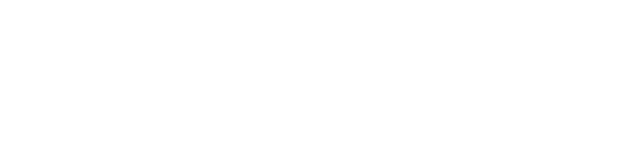
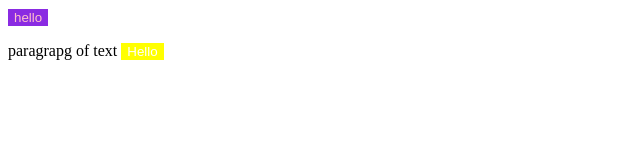
Before and after one commit to czstoptrade/czssyz, a plain HTML site: page index.html in a window 1280 px wide. Shown: the whole page, without its empty margins (0-640 px from the left). Drawn offline with Linux system fonts and the light colour scheme.

Commit message:
Update index.html

```diff
--- a/index.html
+++ b/index.html
@@ -1,12 +1,34 @@
 <!DOCTYPE html>
 <html lang="en">
 <head>
+    <title>html css</title>
+    <style>
+        .red-button{
+        background-color:blueviolet;
+        color:pink;
+        border:none;
+        }
+        .yellow-button{
+        background-color:yellow;
+        color:white;
+        border:none;
+        }
+    </style>
+    <button title="tool kits" class="red-button">
+        hello
+    </button>
+    <p>paragrapg of text
+        <button class="yellow-button">
+            Hello
+        </button>
+    </p>
     <meta charset="UTF-8">
     <meta name="viewport" content="width=device-width, initial-scale=1.0">
     <title>Document</title>
-    <link rel="stylesheet" href="style.css">
 </head>
 <body>
-<script>src="index.js" </script>
+
+
+
 </body>
 </html>
```
